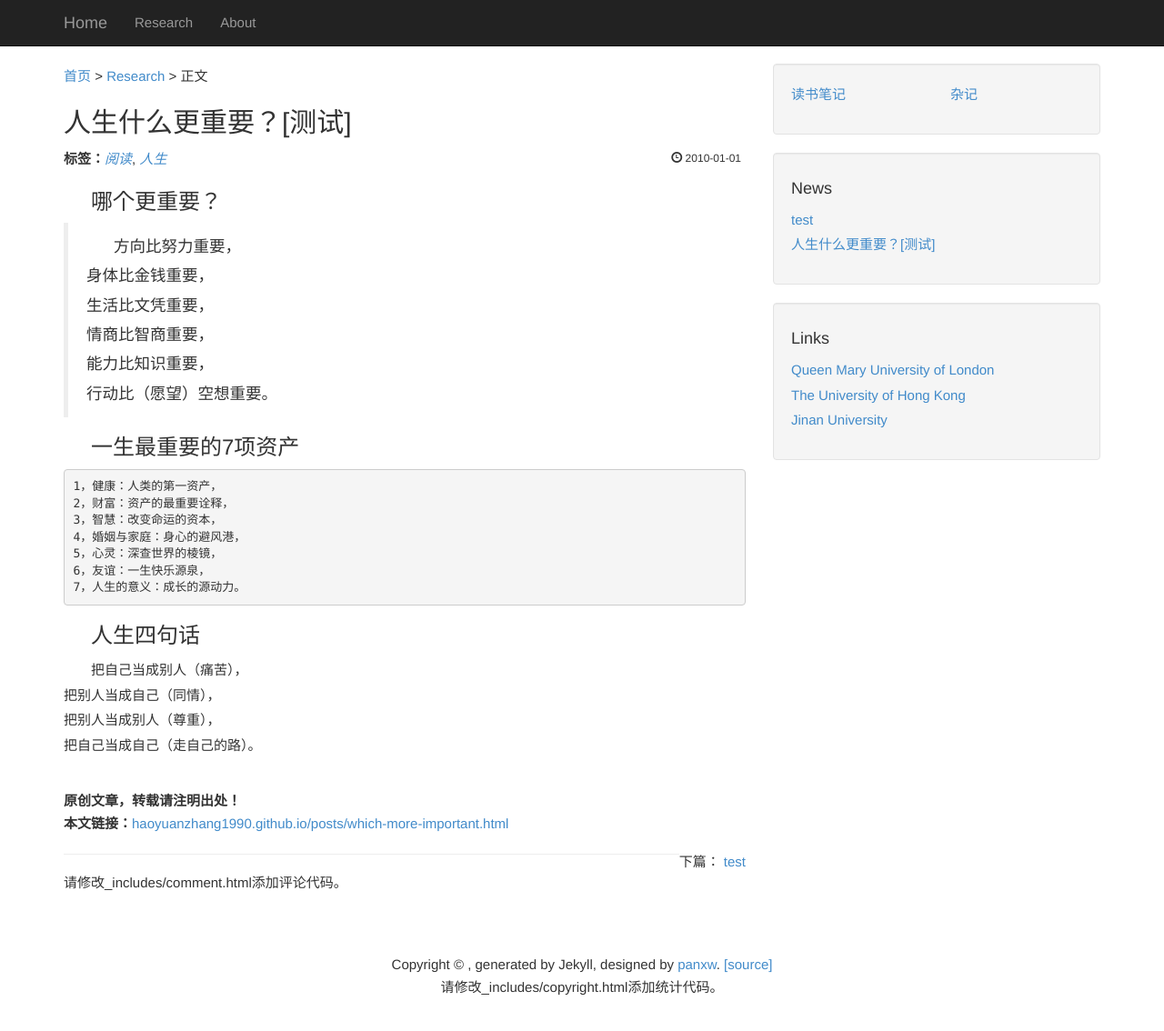
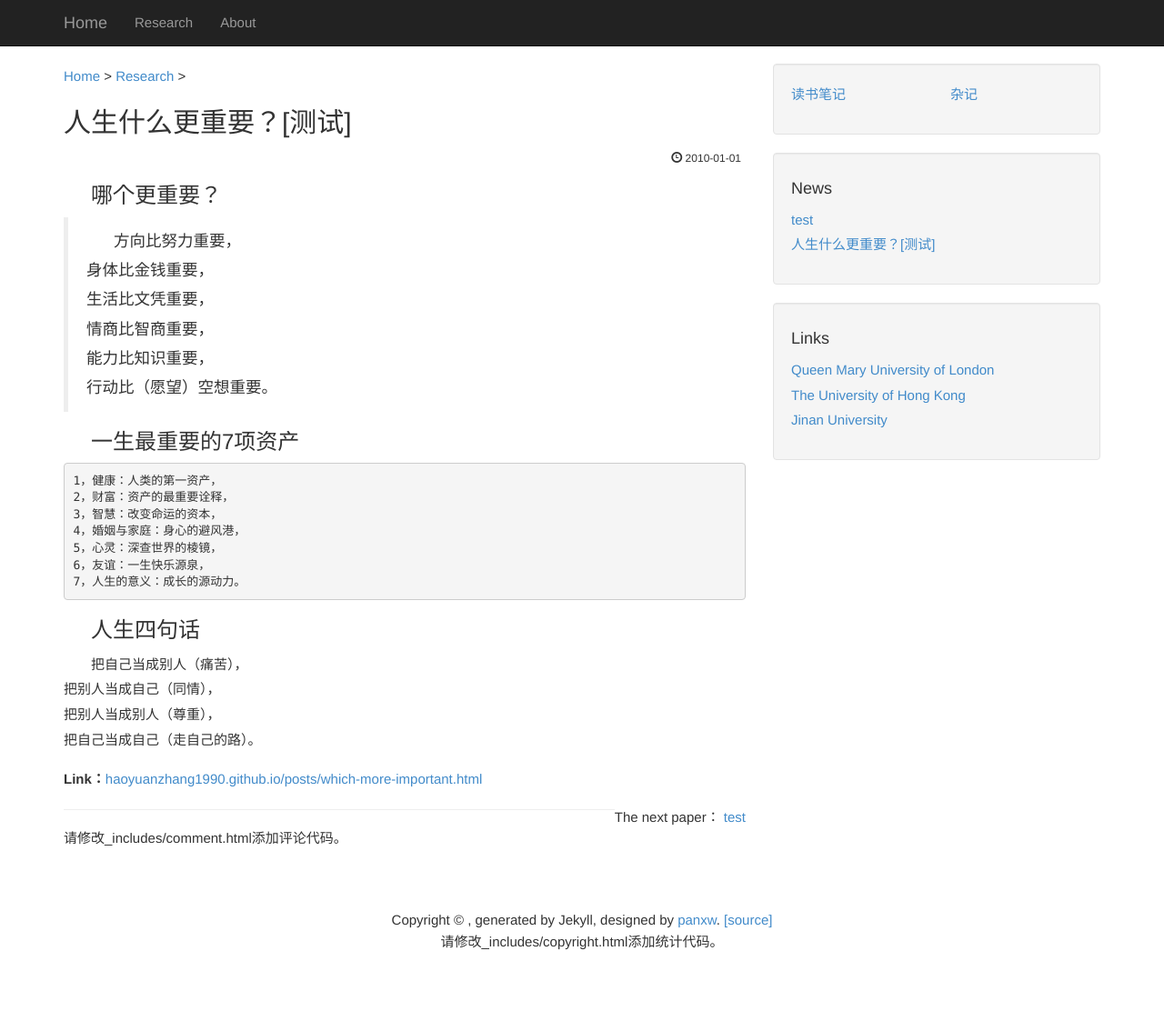
Before and after one commit to july0905/haoyuanzhang1990.github.io, a Jekyll site: the page built from _posts/2010-01-01-which-more-important.markdown, in a window 1280 px wide and 1146 px high. Shown: the top 1134 px of the window at 91% size. Built offline with Jekyll 4.4.1, drawn with Linux system fonts in a browser that asks for light colours.

Commit message:
Update post.html

```diff
--- a/_layouts/post.html
+++ b/_layouts/post.html
@@ -2,10 +2,9 @@
 layout: default
 ---
 <!-- Navi -->
-{% for cat in site.all_categories %}{% if page.category == cat[0] %}<a href="/">首页</a>&nbsp;>&nbsp;<a href="{{cat[2]}}">{{cat[1]}}</a>&nbsp;>&nbsp;正文{% endif %}{% endfor %}
+{% for cat in site.all_categories %}{% if page.category == cat[0] %}<a href="/">Home</a>&nbsp;>&nbsp;<a href="{{cat[2]}}">{{cat[1]}}</a>&nbsp;>&nbsp;{% endif %}{% endfor %}
 <!-- Title -->
 <h2>{{ page.title }}</h2>
-{% if page.tags.size > 0%}<b>标签：</b>{% for tag in page.tags %}{% if tag != "" %}<a href="/tags.html#{{ tag }}"><i>{{ tag }}</i></a>{% if forloop.index != page.tags.size %}, {% endif %}{% endif %}{% endfor %}{% endif %}
 <div class="post-date">
 	<span class="glyphicon glyphicon-time"></span>
 	{{ page.date | date:"%Y-%m-%d" }}
@@ -17,16 +16,13 @@ layout: default
 {{ content }}
 </div>
 
-<br/>
-<b>原创文章，转载请注明出处！</b>
-<br/>
-<b>本文链接：</b><a href="{{site.url}}{{page.url}}" title="{{page.name}}">{{site.url}}{{page.url}}</a>
+<b>Link：</b><a href="{{site.url}}{{page.url}}" title="{{page.name}}">{{site.url}}{{page.url}}</a>
 
 <!-- next and previous -->
 <div style="margin-top:15px; margin-bottom:10px">
   {%if page.previous%}
   <span class="next">
-    上篇：
+    The last paper：
     <a href="{{page.previous.url}}">
       {{page.previous.title}}
     </a>
@@ -35,7 +31,7 @@ layout: default
   {%if page.next%}
   <div style="float:right">
   <span class="prev" >
-    下篇：
+    The next paper：
     <a href="{{page.next.url}}">
       {{page.next.title}}
     </a>
```
